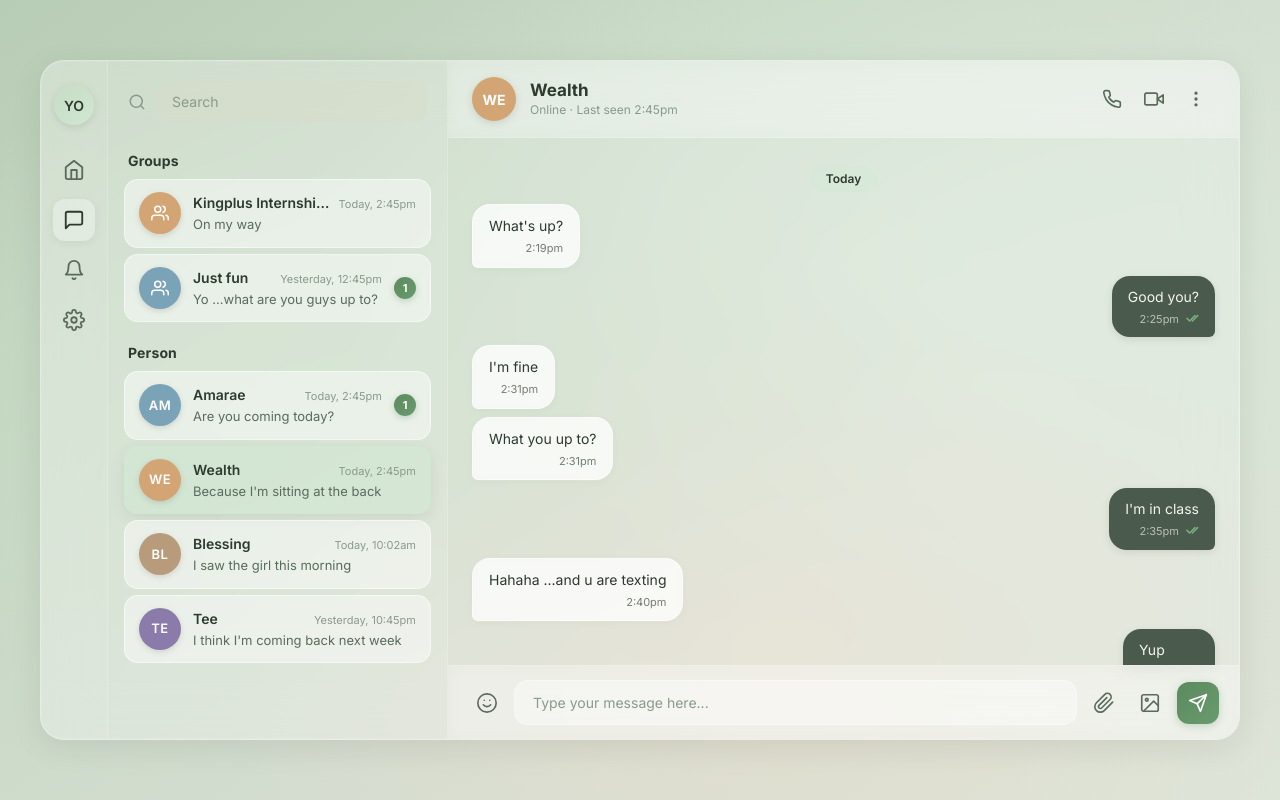
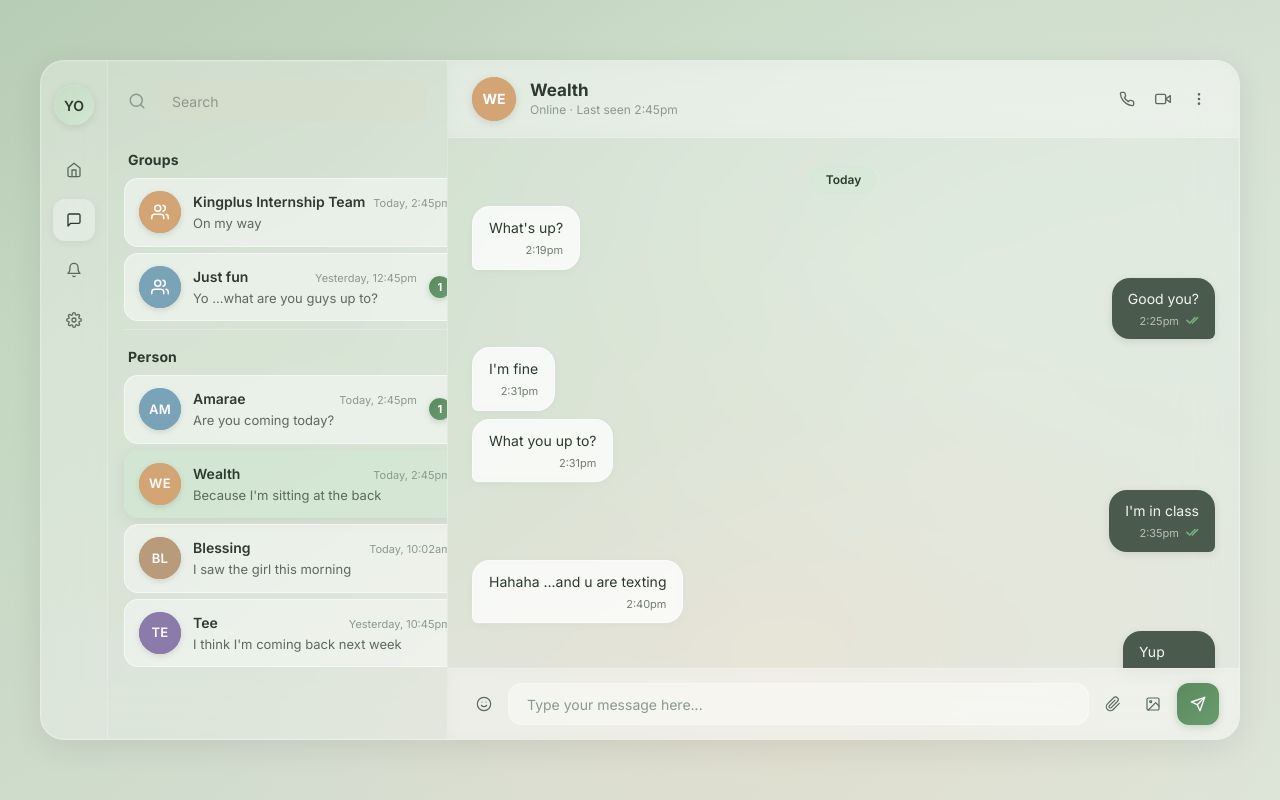
Before and after one commit to DkXenos/WDC_IFEST, a Next.js app: page /chats in a window 1280 px wide. Built offline with nearby package versions, Linux system fonts and the light colour scheme.

Commit message:
refactor shadcn

```diff
--- a/src/app/chats/chats.css
+++ b/src/app/chats/chats.css
@@ -1,6 +1,7 @@
 /* ═══════════════════════════════════════════════════════════════════════════
    Chats Page — Glassmorphism relaxation study vibe
    Palette: #F0D9C7  #C7DCC4  #DDEFDF  #D0E7D2  #DADBC6
+   Uses shadcn/ui: Avatar, Button, Input, ScrollArea, Badge, Tooltip, Separator
    ═══════════════════════════════════════════════════════════════════════════ */
 
 /* ── Variables ─────────────────────────────────────────────────────────── */
@@ -61,44 +62,31 @@
   border-right: 1px solid rgba(255, 255, 255, 0.18);
 }
 
-.chat-nav__avatar {
-  width: 40px;
-  height: 40px;
-  border-radius: 50%;
-  background: linear-gradient(135deg, var(--sage), var(--soft-green));
-  display: flex;
-  align-items: center;
-  justify-content: center;
-  font-size: 14px;
-  font-weight: 600;
-  color: var(--text-primary);
-  margin-bottom: 16px;
+/* shadcn Avatar override for nav */
+.chat-nav [data-slot="avatar"] {
   box-shadow: 0 2px 8px rgba(0,0,0,0.1);
 }
 
+/* shadcn Button overrides for nav */
 .chat-nav__btn {
-  width: 42px;
-  height: 42px;
-  border-radius: 12px;
-  border: none;
-  background: transparent;
-  color: var(--text-secondary);
-  cursor: pointer;
-  display: flex;
-  align-items: center;
-  justify-content: center;
-  transition: all 0.2s ease;
+  width: 42px !important;
+  height: 42px !important;
+  border-radius: 12px !important;
+  color: var(--text-secondary) !important;
+  background: transparent !important;
+  border: none !important;
+  transition: all 0.2s ease !important;
 }
 
 .chat-nav__btn:hover {
-  background: rgba(255, 255, 255, 0.25);
-  color: var(--text-primary);
+  background: rgba(255, 255, 255, 0.25) !important;
+  color: var(--text-primary) !important;
   transform: scale(1.05);
 }
 
 .chat-nav__btn--active {
-  background: rgba(255, 255, 255, 0.3);
-  color: var(--text-primary);
+  background: rgba(255, 255, 255, 0.3) !important;
+  color: var(--text-primary) !important;
   box-shadow: 0 2px 8px rgba(0,0,0,0.06);
 }
 
@@ -124,40 +112,44 @@
   flex-shrink: 0;
 }
 
+/* shadcn Input override for search */
 .chat-search__input {
-  flex: 1;
-  border: none;
-  background: rgba(218, 219, 198, 0.35);
-  border-radius: 12px;
-  padding: 10px 16px;
-  font-size: 14px;
-  color: var(--text-primary);
-  outline: none;
-  transition: background 0.2s ease;
+  flex: 1 !important;
+  height: 40px !important;
+  border: none !important;
+  background: rgba(218, 219, 198, 0.35) !important;
+  border-radius: 12px !important;
+  padding: 10px 16px !important;
+  font-size: 14px !important;
+  color: var(--text-primary) !important;
+  transition: background 0.2s ease !important;
 }
 
 .chat-search__input::placeholder {
-  color: var(--text-muted);
+  color: var(--text-muted) !important;
 }
 
 .chat-search__input:focus {
-  background: rgba(218, 219, 198, 0.5);
+  background: rgba(218, 219, 198, 0.5) !important;
+  box-shadow: none !important;
+  border: none !important;
+  --tw-ring-shadow: none !important;
 }
 
-.chat-sidebar__list {
+/* shadcn ScrollArea for sidebar */
+.chat-sidebar__scroll-area {
   flex: 1;
-  overflow-y: auto;
-  padding: 4px 16px 16px;
-  scrollbar-width: thin;
-  scrollbar-color: rgba(0,0,0,0.12) transparent;
+  overflow: hidden;
 }
 
-.chat-sidebar__list::-webkit-scrollbar {
-  width: 4px;
+.chat-sidebar__scroll-area [data-slot="scroll-area-viewport"] {
+  padding: 4px 16px 16px;
 }
-.chat-sidebar__list::-webkit-scrollbar-thumb {
-  background: rgba(0,0,0,0.12);
-  border-radius: 4px;
+
+/* shadcn Separator override */
+.chat-section-separator {
+  background: rgba(255, 255, 255, 0.25) !important;
+  margin: 4px 0 !important;
 }
 
 /* ── Chat sections ─────────────────────────────────────────────────────── */
@@ -206,22 +198,13 @@
   box-shadow: 0 4px 16px rgba(0,0,0,0.08);
 }
 
-.chat-list-avatar {
-  width: 42px;
-  height: 42px;
-  border-radius: 50%;
-  flex-shrink: 0;
-  display: flex;
-  align-items: center;
-  justify-content: center;
-  color: white;
-  font-size: 13px;
-  font-weight: 600;
+/* shadcn Avatar inside list items — remove the border overlay */
+.chat-list-item [data-slot="avatar"] {
   box-shadow: 0 2px 6px rgba(0,0,0,0.12);
 }
 
-.chat-list-avatar__initials {
-  letter-spacing: 0.5px;
+.chat-list-item [data-slot="avatar"]::after {
+  display: none;
 }
 
 .chat-list-info {
@@ -262,19 +245,18 @@
   text-overflow: ellipsis;
 }
 
-.chat-list-unread {
-  width: 22px;
-  height: 22px;
-  border-radius: 50%;
-  background: linear-gradient(135deg, #5a8a5e, #6a9b6e);
-  color: white;
-  font-size: 11px;
-  font-weight: 700;
-  display: flex;
-  align-items: center;
-  justify-content: center;
+/* shadcn Badge override for unread count */
+.chat-list-unread-badge {
+  min-width: 22px;
+  height: 22px !important;
+  border-radius: 50% !important;
+  padding: 0 6px !important;
+  font-size: 11px !important;
+  font-weight: 700 !important;
+  background: linear-gradient(135deg, #5a8a5e, #6a9b6e) !important;
+  color: white !important;
+  box-shadow: 0 2px 6px rgba(90, 138, 94, 0.3);
   flex-shrink: 0;
-  box-shadow: 0 2px 6px rgba(90, 138, 94, 0.3);
 }
 
 /* ── Conversation panel ────────────────────────────────────────────────── */
@@ -303,17 +285,13 @@
   gap: 14px;
 }
 
-.chat-conv-header__avatar {
-  width: 44px;
-  height: 44px;
-  border-radius: 50%;
-  display: flex;
-  align-items: center;
-  justify-content: center;
-  color: white;
-  font-size: 14px;
-  font-weight: 700;
+/* shadcn Avatar in header — remove border overlay */
+.chat-conv-header [data-slot="avatar"] {
   box-shadow: 0 2px 8px rgba(0,0,0,0.12);
+}
+
+.chat-conv-header [data-slot="avatar"]::after {
+  display: none;
 }
 
 .chat-conv-header__info {
@@ -340,44 +318,33 @@
   gap: 4px;
 }
 
+/* shadcn Button overrides for header actions */
 .chat-conv-header__btn {
-  width: 38px;
-  height: 38px;
-  border-radius: 10px;
-  border: none;
-  background: transparent;
-  color: var(--text-secondary);
-  cursor: pointer;
-  display: flex;
-  align-items: center;
-  justify-content: center;
-  transition: all 0.2s ease;
+  border-radius: 10px !important;
+  color: var(--text-secondary) !important;
+  background: transparent !important;
+  border: none !important;
+  transition: all 0.2s ease !important;
 }
 
 .chat-conv-header__btn:hover {
-  background: rgba(255, 255, 255, 0.3);
-  color: var(--text-primary);
+  background: rgba(255, 255, 255, 0.3) !important;
+  color: var(--text-primary) !important;
   transform: scale(1.08);
 }
 
 /* ── Messages area ─────────────────────────────────────────────────────── */
+/* shadcn ScrollArea for messages */
+.chat-conv-scroll-area {
+  flex: 1;
+  overflow: hidden;
+}
+
 .chat-conv-messages {
-  flex: 1;
-  overflow-y: auto;
   padding: 20px 24px;
   display: flex;
   flex-direction: column;
   gap: 8px;
-  scrollbar-width: thin;
-  scrollbar-color: rgba(0,0,0,0.08) transparent;
-}
-
-.chat-conv-messages::-webkit-scrollbar {
-  width: 4px;
-}
-.chat-conv-messages::-webkit-scrollbar-thumb {
-  background: rgba(0,0,0,0.08);
-  border-radius: 4px;
 }
 
 .chat-conv-date {
@@ -386,13 +353,15 @@
   padding: 8px 0 4px;
 }
 
-.chat-conv-date span {
-  font-size: 12px;
-  font-weight: 600;
-  color: var(--text-primary);
-  background: rgba(208, 231, 210, 0.6);
-  padding: 4px 16px;
-  border-radius: 20px;
+/* shadcn Badge override for date */
+.chat-conv-date__badge {
+  font-size: 12px !important;
+  font-weight: 600 !important;
+  color: var(--text-primary) !important;
+  background: rgba(208, 231, 210, 0.6) !important;
+  padding: 4px 16px !important;
+  border-radius: 20px !important;
+  height: auto !important;
   backdrop-filter: blur(4px);
   -webkit-backdrop-filter: blur(4px);
 }
@@ -488,61 +457,55 @@
   -webkit-backdrop-filter: blur(8px);
 }
 
+/* shadcn Button overrides for input bar actions */
 .chat-conv-input__btn {
-  width: 38px;
-  height: 38px;
-  border: none;
-  background: transparent;
-  color: var(--text-secondary);
-  cursor: pointer;
-  display: flex;
-  align-items: center;
-  justify-content: center;
-  border-radius: 10px;
-  transition: all 0.2s ease;
+  border-radius: 10px !important;
+  color: var(--text-secondary) !important;
+  background: transparent !important;
+  border: none !important;
+  transition: all 0.2s ease !important;
   flex-shrink: 0;
 }
 
 .chat-conv-input__btn:hover {
-  background: rgba(255, 255, 255, 0.3);
-  color: var(--text-primary);
+  background: rgba(255, 255, 255, 0.3) !important;
+  color: var(--text-primary) !important;
   transform: scale(1.08);
 }
 
+/* shadcn Input override for message field */
 .chat-conv-input__field {
-  flex: 1;
-  border: none;
-  background: rgba(255, 255, 255, 0.4);
-  border-radius: 14px;
-  padding: 11px 18px;
-  font-size: 14px;
-  color: var(--text-primary);
-  outline: none;
-  transition: background 0.2s ease;
-  border: 1px solid rgba(255, 255, 255, 0.3);
+  flex: 1 !important;
+  height: 42px !important;
+  border: 1px solid rgba(255, 255, 255, 0.3) !important;
+  background: rgba(255, 255, 255, 0.4) !important;
+  border-radius: 14px !important;
+  padding: 11px 18px !important;
+  font-size: 14px !important;
+  color: var(--text-primary) !important;
+  transition: background 0.2s ease !important;
 }
 
 .chat-conv-input__field::placeholder {
-  color: var(--text-muted);
+  color: var(--text-muted) !important;
 }
 
 .chat-conv-input__field:focus {
-  background: rgba(255, 255, 255, 0.55);
-  border-color: rgba(208, 231, 210, 0.6);
+  background: rgba(255, 255, 255, 0.55) !important;
+  border-color: rgba(208, 231, 210, 0.6) !important;
+  box-shadow: none !important;
+  --tw-ring-shadow: none !important;
 }
 
+/* shadcn Button override for send */
 .chat-conv-input__send {
-  width: 42px;
-  height: 42px;
-  border: none;
-  background: linear-gradient(135deg, #5a8a5e, #6a9b6e);
-  color: white;
-  cursor: pointer;
-  display: flex;
-  align-items: center;
-  justify-content: center;
-  border-radius: 12px;
-  transition: all 0.2s ease;
+  width: 42px !important;
+  height: 42px !important;
+  border: none !important;
+  background: linear-gradient(135deg, #5a8a5e, #6a9b6e) !important;
+  color: white !important;
+  border-radius: 12px !important;
+  transition: all 0.2s ease !important;
   flex-shrink: 0;
   box-shadow: 0 2px 8px rgba(90, 138, 94, 0.3);
 }
@@ -573,7 +536,7 @@
     overflow-x: auto;
   }
 
-  .chat-nav__avatar {
+  .chat-nav [data-slot="avatar"] {
     margin-bottom: 0;
     margin-right: 8px;
   }
--- a/src/app/chats/page.tsx
+++ b/src/app/chats/page.tsx
@@ -1,51 +1,81 @@
+"use client";
+
 import { activeChat } from "@/data/chats";
+import { Avatar, AvatarFallback } from "@/components/ui/avatar";
+import { Button } from "@/components/ui/button";
+import {
+  Tooltip,
+  TooltipContent,
+  TooltipProvider,
+  TooltipTrigger,
+} from "@/components/ui/tooltip";
 import ChatSidebar from "@/components/chats/ChatSidebar";
 import ChatConversation from "@/components/chats/ChatConversation";
 import "./chats.css";
 
-export const metadata = {
-  title: "Chats — StudyNest",
-  description: "Your cozy chat space",
-};
-
 export default function ChatsPage() {
   return (
+    <TooltipProvider>
       <div className="chats-page">
         <div className="chats-container">
           {/* Navigation strip */}
           <nav className="chat-nav">
-          <div className="chat-nav__avatar">YO</div>
+            <Avatar className="size-10 mb-4">
+              <AvatarFallback className="bg-gradient-to-br from-[#C7DCC4] to-[#D0E7D2] text-[14px] font-semibold text-[#2d3a2e]">
+                YO
+              </AvatarFallback>
+            </Avatar>
 
             {/* Home */}
-          <button className="chat-nav__btn" aria-label="Home">
+            <Tooltip>
+              <TooltipTrigger asChild>
+                <Button variant="ghost" size="icon-lg" className="chat-nav__btn" aria-label="Home">
                   <svg width="22" height="22" viewBox="0 0 24 24" fill="none" stroke="currentColor" strokeWidth="2" strokeLinecap="round" strokeLinejoin="round">
                     <path d="m3 9 9-7 9 7v11a2 2 0 0 1-2 2H5a2 2 0 0 1-2-2z" />
                     <polyline points="9 22 9 12 15 12 15 22" />
                   </svg>
-          </button>
+                </Button>
+              </TooltipTrigger>
+              <TooltipContent side="right">Home</TooltipContent>
+            </Tooltip>
 
             {/* Chat (active) */}
-          <button className="chat-nav__btn chat-nav__btn--active" aria-label="Chats">
+            <Tooltip>
+              <TooltipTrigger asChild>
+                <Button variant="ghost" size="icon-lg" className="chat-nav__btn chat-nav__btn--active" aria-label="Chats">
                   <svg width="22" height="22" viewBox="0 0 24 24" fill="none" stroke="currentColor" strokeWidth="2" strokeLinecap="round" strokeLinejoin="round">
                     <path d="M21 15a2 2 0 0 1-2 2H7l-4 4V5a2 2 0 0 1 2-2h14a2 2 0 0 1 2 2z" />
                   </svg>
-          </button>
+                </Button>
+              </TooltipTrigger>
+              <TooltipContent side="right">Chats</TooltipContent>
+            </Tooltip>
 
             {/* Notifications */}
-          <button className="chat-nav__btn" aria-label="Notifications">
+            <Tooltip>
+              <TooltipTrigger asChild>
+                <Button variant="ghost" size="icon-lg" className="chat-nav__btn" aria-label="Notifications">
                   <svg width="22" height="22" viewBox="0 0 24 24" fill="none" stroke="currentColor" strokeWidth="2" strokeLinecap="round" strokeLinejoin="round">
                     <path d="M18 8A6 6 0 0 0 6 8c0 7-3 9-3 9h18s-3-2-3-9" />
                     <path d="M13.73 21a2 2 0 0 1-3.46 0" />
                   </svg>
-          </button>
+                </Button>
+              </TooltipTrigger>
+              <TooltipContent side="right">Notifications</TooltipContent>
+            </Tooltip>
 
             {/* Settings */}
-          <button className="chat-nav__btn" aria-label="Settings">
+            <Tooltip>
+              <TooltipTrigger asChild>
+                <Button variant="ghost" size="icon-lg" className="chat-nav__btn" aria-label="Settings">
                   <svg width="22" height="22" viewBox="0 0 24 24" fill="none" stroke="currentColor" strokeWidth="2" strokeLinecap="round" strokeLinejoin="round">
                     <circle cx="12" cy="12" r="3" />
                     <path d="M19.4 15a1.65 1.65 0 0 0 .33 1.82l.06.06a2 2 0 0 1 0 2.83 2 2 0 0 1-2.83 0l-.06-.06a1.65 1.65 0 0 0-1.82-.33 1.65 1.65 0 0 0-1 1.51V21a2 2 0 0 1-2 2 2 2 0 0 1-2-2v-.09A1.65 1.65 0 0 0 9 19.4a1.65 1.65 0 0 0-1.82.33l-.06.06a2 2 0 0 1-2.83 0 2 2 0 0 1 0-2.83l.06-.06A1.65 1.65 0 0 0 4.68 15a1.65 1.65 0 0 0-1.51-1H3a2 2 0 0 1-2-2 2 2 0 0 1 2-2h.09A1.65 1.65 0 0 0 4.6 9a1.65 1.65 0 0 0-.33-1.82l-.06-.06a2 2 0 0 1 0-2.83 2 2 0 0 1 2.83 0l.06.06A1.65 1.65 0 0 0 9 4.68a1.65 1.65 0 0 0 1-1.51V3a2 2 0 0 1 2-2 2 2 0 0 1 2 2v.09a1.65 1.65 0 0 0 1 1.51 1.65 1.65 0 0 0 1.82-.33l.06-.06a2 2 0 0 1 2.83 0 2 2 0 0 1 0 2.83l-.06.06A1.65 1.65 0 0 0 19.4 9a1.65 1.65 0 0 0 1.51 1H21a2 2 0 0 1 2 2 2 2 0 0 1-2 2h-.09a1.65 1.65 0 0 0-1.51 1z" />
                   </svg>
-          </button>
+                </Button>
+              </TooltipTrigger>
+              <TooltipContent side="right">Settings</TooltipContent>
+            </Tooltip>
           </nav>
 
           {/* Sidebar */}
@@ -55,5 +85,6 @@ export default function ChatsPage() {
           <ChatConversation chat={activeChat} />
         </div>
       </div>
+    </TooltipProvider>
   );
 }
--- a/src/components/chats/ChatConversation.tsx
+++ b/src/components/chats/ChatConversation.tsx
@@ -1,4 +1,11 @@
+"use client";
+
 import { Chat, getChatUser } from "@/data/chats";
+import { Avatar, AvatarFallback } from "@/components/ui/avatar";
+import { Button } from "@/components/ui/button";
+import { Input } from "@/components/ui/input";
+import { ScrollArea } from "@/components/ui/scroll-area";
+import { Badge } from "@/components/ui/badge";
 import ChatBubble from "./ChatBubble";
 
 interface ChatConversationProps {
@@ -13,12 +20,14 @@ export default function ChatConversation({ chat }: ChatConversationProps) {
       {/* Header */}
       <header className="chat-conv-header">
         <div className="chat-conv-header__user">
-          <div
-            className="chat-conv-header__avatar"
+          <Avatar className="size-11" style={{ backgroundColor: user.avatarColor }}>
+            <AvatarFallback
+              className="text-white text-sm font-bold"
               style={{ backgroundColor: user.avatarColor }}
             >
-            <span>{user.initials}</span>
-          </div>
+              {user.initials}
+            </AvatarFallback>
+          </Avatar>
           <div className="chat-conv-header__info">
             <h2 className="chat-conv-header__name">{user.name}</h2>
             <p className="chat-conv-header__status">
@@ -28,34 +37,35 @@ export default function ChatConversation({ chat }: ChatConversationProps) {
         </div>
         <div className="chat-conv-header__actions">
           {/* Phone */}
-          <button className="chat-conv-header__btn" aria-label="Call">
+          <Button variant="ghost" size="icon-lg" className="chat-conv-header__btn" aria-label="Call">
             <svg width="20" height="20" viewBox="0 0 24 24" fill="none" stroke="currentColor" strokeWidth="2" strokeLinecap="round" strokeLinejoin="round">
               <path d="M22 16.92v3a2 2 0 0 1-2.18 2 19.79 19.79 0 0 1-8.63-3.07 19.5 19.5 0 0 1-6-6 19.79 19.79 0 0 1-3.07-8.67A2 2 0 0 1 4.11 2h3a2 2 0 0 1 2 1.72c.127.96.361 1.903.7 2.81a2 2 0 0 1-.45 2.11L8.09 9.91a16 16 0 0 0 6 6l1.27-1.27a2 2 0 0 1 2.11-.45c.907.339 1.85.573 2.81.7A2 2 0 0 1 22 16.92z" />
             </svg>
-          </button>
+          </Button>
           {/* Video */}
-          <button className="chat-conv-header__btn" aria-label="Video call">
+          <Button variant="ghost" size="icon-lg" className="chat-conv-header__btn" aria-label="Video call">
             <svg width="20" height="20" viewBox="0 0 24 24" fill="none" stroke="currentColor" strokeWidth="2" strokeLinecap="round" strokeLinejoin="round">
               <polygon points="23 7 16 12 23 17 23 7" />
               <rect x="1" y="5" width="15" height="14" rx="2" ry="2" />
             </svg>
-          </button>
+          </Button>
           {/* Menu */}
-          <button className="chat-conv-header__btn" aria-label="More options">
+          <Button variant="ghost" size="icon-lg" className="chat-conv-header__btn" aria-label="More options">
             <svg width="20" height="20" viewBox="0 0 24 24" fill="none" stroke="currentColor" strokeWidth="2" strokeLinecap="round" strokeLinejoin="round">
               <circle cx="12" cy="5" r="1" />
               <circle cx="12" cy="12" r="1" />
               <circle cx="12" cy="19" r="1" />
             </svg>
-          </button>
+          </Button>
         </div>
       </header>
 
       {/* Messages */}
+      <ScrollArea className="chat-conv-scroll-area">
         <div className="chat-conv-messages">
           {/* Date separator */}
           <div className="chat-conv-date">
-          <span>Today</span>
+            <Badge variant="secondary" className="chat-conv-date__badge">Today</Badge>
           </div>
 
           {chat.messages.map((msg) => (
@@ -66,41 +76,42 @@ export default function ChatConversation({ chat }: ChatConversationProps) {
             />
           ))}
         </div>
+      </ScrollArea>
 
       {/* Input bar */}
       <div className="chat-conv-input">
-        <button className="chat-conv-input__btn" aria-label="Emoji">
+        <Button variant="ghost" size="icon-lg" className="chat-conv-input__btn" aria-label="Emoji">
           <svg width="22" height="22" viewBox="0 0 24 24" fill="none" stroke="currentColor" strokeWidth="1.8" strokeLinecap="round" strokeLinejoin="round">
             <circle cx="12" cy="12" r="10" />
             <path d="M8 14s1.5 2 4 2 4-2 4-2" />
             <line x1="9" y1="9" x2="9.01" y2="9" />
             <line x1="15" y1="9" x2="15.01" y2="9" />
           </svg>
-        </button>
-        <input
+        </Button>
+        <Input
           type="text"
           className="chat-conv-input__field"
           placeholder="Type your message here..."
           readOnly
         />
-        <button className="chat-conv-input__btn" aria-label="Attach">
+        <Button variant="ghost" size="icon-lg" className="chat-conv-input__btn" aria-label="Attach">
           <svg width="22" height="22" viewBox="0 0 24 24" fill="none" stroke="currentColor" strokeWidth="1.8" strokeLinecap="round" strokeLinejoin="round">
             <path d="m21.44 11.05-9.19 9.19a6 6 0 0 1-8.49-8.49l9.19-9.19a4 4 0 0 1 5.66 5.66l-9.2 9.19a2 2 0 0 1-2.83-2.83l8.49-8.48" />
           </svg>
-        </button>
-        <button className="chat-conv-input__btn" aria-label="Image">
+        </Button>
+        <Button variant="ghost" size="icon-lg" className="chat-conv-input__btn" aria-label="Image">
           <svg width="22" height="22" viewBox="0 0 24 24" fill="none" stroke="currentColor" strokeWidth="1.8" strokeLinecap="round" strokeLinejoin="round">
             <rect x="3" y="3" width="18" height="18" rx="2" ry="2" />
             <circle cx="8.5" cy="8.5" r="1.5" />
             <polyline points="21 15 16 10 5 21" />
           </svg>
-        </button>
-        <button className="chat-conv-input__send" aria-label="Send">
+        </Button>
+        <Button size="icon-lg" className="chat-conv-input__send" aria-label="Send">
           <svg width="20" height="20" viewBox="0 0 24 24" fill="none" stroke="currentColor" strokeWidth="2" strokeLinecap="round" strokeLinejoin="round">
             <line x1="22" y1="2" x2="11" y2="13" />
             <polygon points="22 2 15 22 11 13 2 9 22 2" />
           </svg>
-        </button>
+        </Button>
       </div>
     </section>
   );
--- a/src/components/chats/ChatListItem.tsx
+++ b/src/components/chats/ChatListItem.tsx
@@ -1,4 +1,8 @@
-import { Chat, getChatUser, users } from "@/data/chats";
+"use client";
+
+import { Chat, getChatUser } from "@/data/chats";
+import { Avatar, AvatarFallback } from "@/components/ui/avatar";
+import { Badge } from "@/components/ui/badge";
 
 interface ChatListItemProps {
   chat: Chat;
@@ -14,7 +18,11 @@ export default function ChatListItem({ chat, isActive }: ChatListItemProps) {
       className={`chat-list-item ${isActive ? "chat-list-item--active" : ""}`}
     >
       {/* Avatar */}
-      <div className="chat-list-avatar" style={{ backgroundColor: user.avatarColor }}>
+      <Avatar className="size-[42px]" style={{ backgroundColor: user.avatarColor }}>
+        <AvatarFallback
+          className="text-white text-[13px] font-semibold tracking-wide"
+          style={{ backgroundColor: user.avatarColor }}
+        >
           {isGroup ? (
             <svg width="18" height="18" viewBox="0 0 24 24" fill="none" stroke="currentColor" strokeWidth="2" strokeLinecap="round" strokeLinejoin="round">
               <path d="M17 21v-2a4 4 0 0 0-4-4H5a4 4 0 0 0-4 4v2" />
@@ -23,9 +31,10 @@ export default function ChatListItem({ chat, isActive }: ChatListItemProps) {
               <path d="M16 3.13a4 4 0 0 1 0 7.75" />
             </svg>
           ) : (
-          <span className="chat-list-avatar__initials">{user.initials}</span>
+            user.initials
           )}
-      </div>
+        </AvatarFallback>
+      </Avatar>
 
       {/* Info */}
       <div className="chat-list-info">
@@ -38,9 +47,7 @@ export default function ChatListItem({ chat, isActive }: ChatListItemProps) {
 
       {/* Unread badge */}
       {chat.unread && chat.unread > 0 && (
-        <div className="chat-list-unread">
-          <span>{chat.unread}</span>
-        </div>
+        <Badge className="chat-list-unread-badge">{chat.unread}</Badge>
       )}
     </div>
   );
--- a/src/components/chats/ChatSidebar.tsx
+++ b/src/components/chats/ChatSidebar.tsx
@@ -1,4 +1,9 @@
+"use client";
+
 import { chats } from "@/data/chats";
+import { Input } from "@/components/ui/input";
+import { ScrollArea } from "@/components/ui/scroll-area";
+import { Separator } from "@/components/ui/separator";
 import ChatListItem from "./ChatListItem";
 
 interface ChatSidebarProps {
@@ -17,7 +22,7 @@ export default function ChatSidebar({ activeChatId }: ChatSidebarProps) {
           <circle cx="11" cy="11" r="8" />
           <path d="m21 21-4.3-4.3" />
         </svg>
-        <input
+        <Input
           type="text"
           className="chat-search__input"
           placeholder="Search"
@@ -26,7 +31,7 @@ export default function ChatSidebar({ activeChatId }: ChatSidebarProps) {
       </div>
 
       {/* Scrollable list */}
-      <div className="chat-sidebar__list">
+      <ScrollArea className="chat-sidebar__scroll-area">
         {/* Groups */}
         <div className="chat-section">
           <h3 className="chat-section__title">Groups</h3>
@@ -41,6 +46,8 @@ export default function ChatSidebar({ activeChatId }: ChatSidebarProps) {
           </div>
         </div>
 
+        <Separator className="chat-section-separator" />
+
         {/* Person */}
         <div className="chat-section">
           <h3 className="chat-section__title">Person</h3>
@@ -54,7 +61,7 @@ export default function ChatSidebar({ activeChatId }: ChatSidebarProps) {
             ))}
           </div>
         </div>
-      </div>
+      </ScrollArea>
     </aside>
   );
 }
```
Lines whose indentation alone changed are shown as unchanged.
